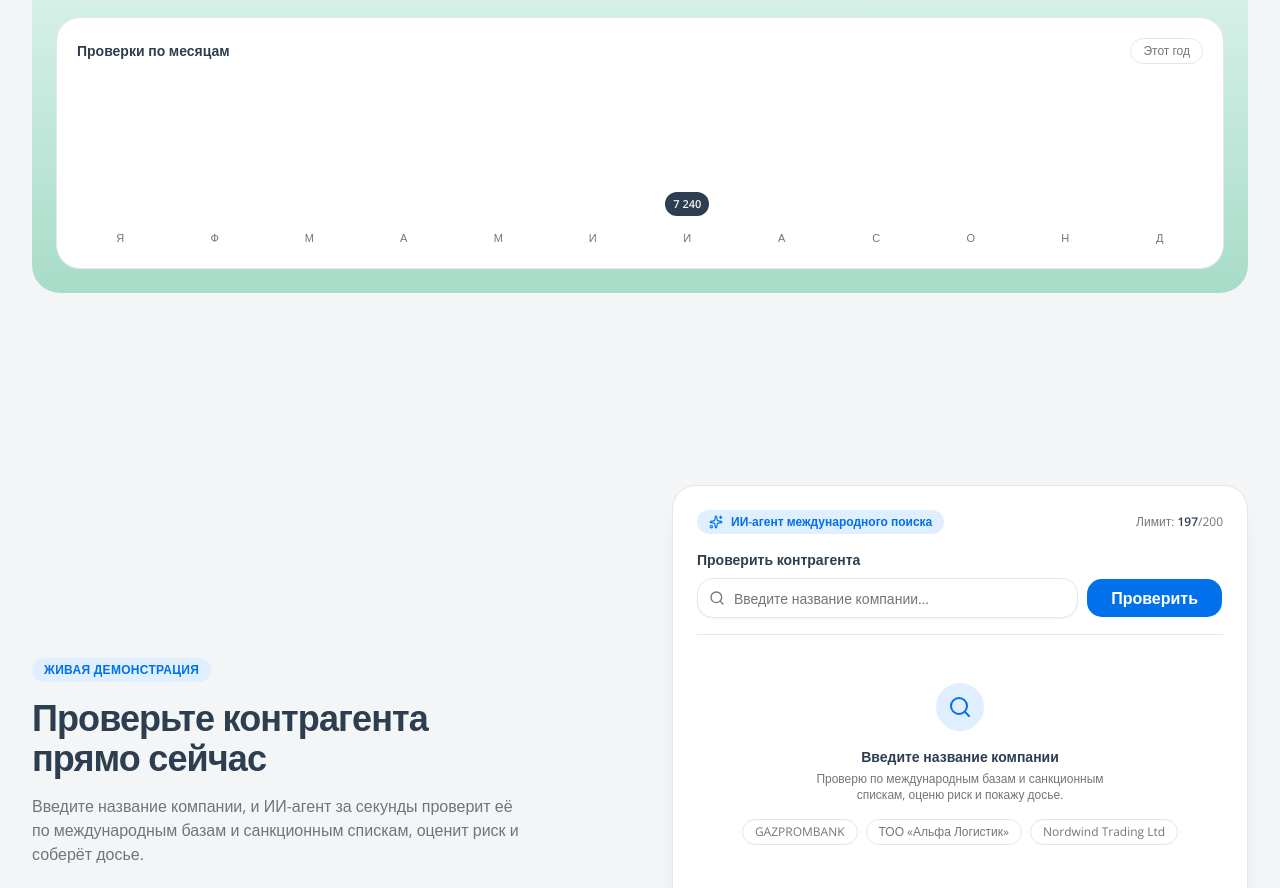
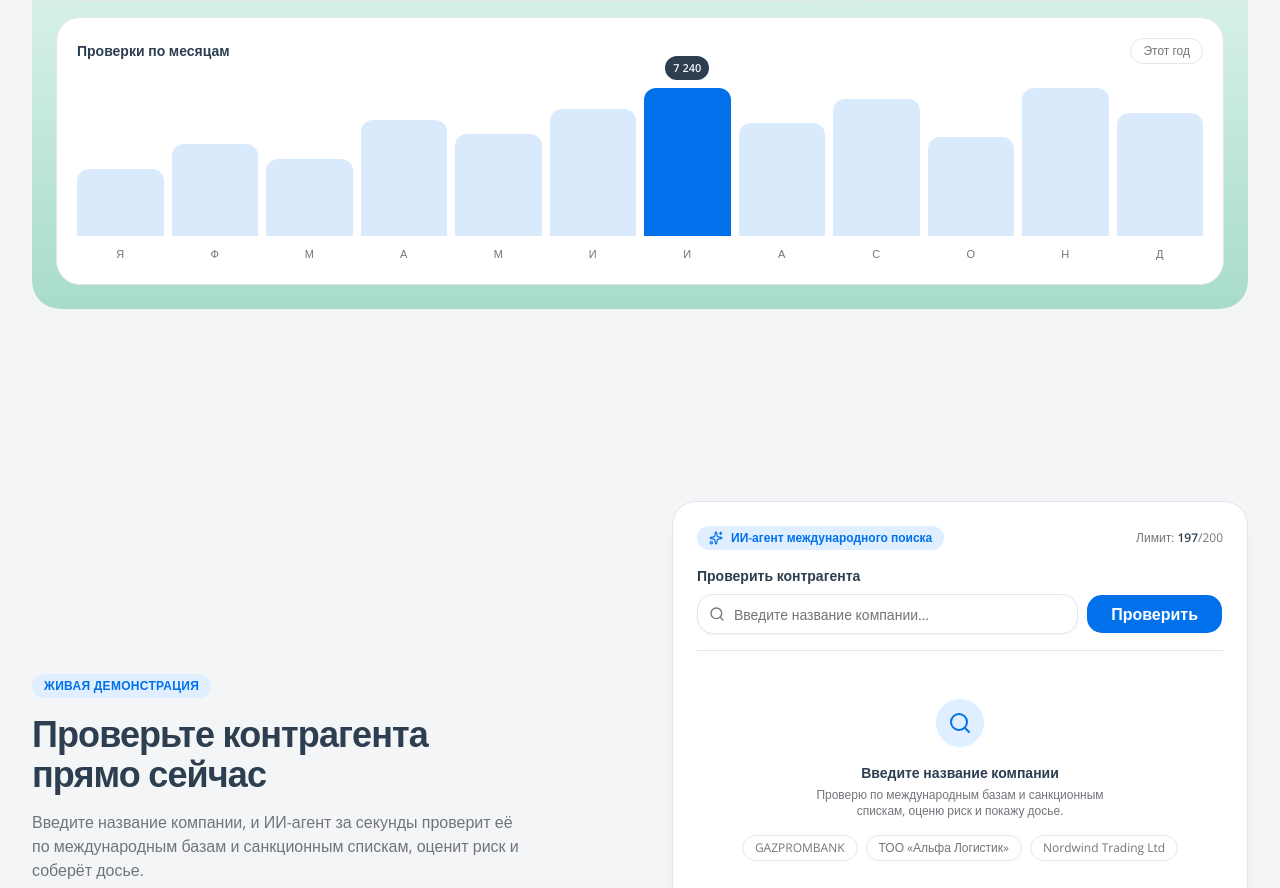
Before and after one commit to dzhmnklva012/-e-analytic, a Next.js app in the folder compliance-landing/: page / in a window 1280 px wide. Shown: the part 3893-4781 px from the top of the page. Built offline with nearby package versions, Linux system fonts and the light colour scheme.

Commit message:
Auto-update: features-dashboard.tsx

```diff
--- a/compliance-landing/src/components/landing/features-dashboard.tsx
+++ b/compliance-landing/src/components/landing/features-dashboard.tsx
@@ -81,18 +81,17 @@ export function FeaturesDashboard() {
                 Этот год
               </span>
             </div>
-            <div className="mt-6 flex h-40 items-end gap-2">
+            <div className="mt-6 flex h-44 gap-2">
               {sales.map((h, i) => (
-                <div key={i} className="flex flex-1 flex-col items-center gap-2">
-                  <div className="relative flex w-full flex-1 items-end">
+                <div key={i} className="flex flex-1 flex-col items-center justify-end gap-2">
+                  <div className="relative w-full" style={{ height: `${h}%` }}>
                     {i === 6 && (
-                      <span className="absolute -top-1 left-1/2 -translate-x-1/2 -translate-y-full rounded-md bg-foreground px-2 py-0.5 text-[11px] font-semibold whitespace-nowrap text-background">
+                      <span className="absolute -top-2 left-1/2 -translate-x-1/2 -translate-y-full rounded-md bg-foreground px-2 py-0.5 text-[11px] font-semibold whitespace-nowrap text-background">
                         7 240
                       </span>
                     )}
                     <div
-                      className={i === 6 ? "w-full rounded-t-md bg-primary" : "w-full rounded-t-md bg-primary/15"}
-                      style={{ height: `${h}%` }}
+                      className={i === 6 ? "h-full w-full rounded-t-md bg-primary" : "h-full w-full rounded-t-md bg-primary/15"}
                     />
                   </div>
                   <span className="text-[11px] text-muted-foreground">{months[i]}</span>
```
